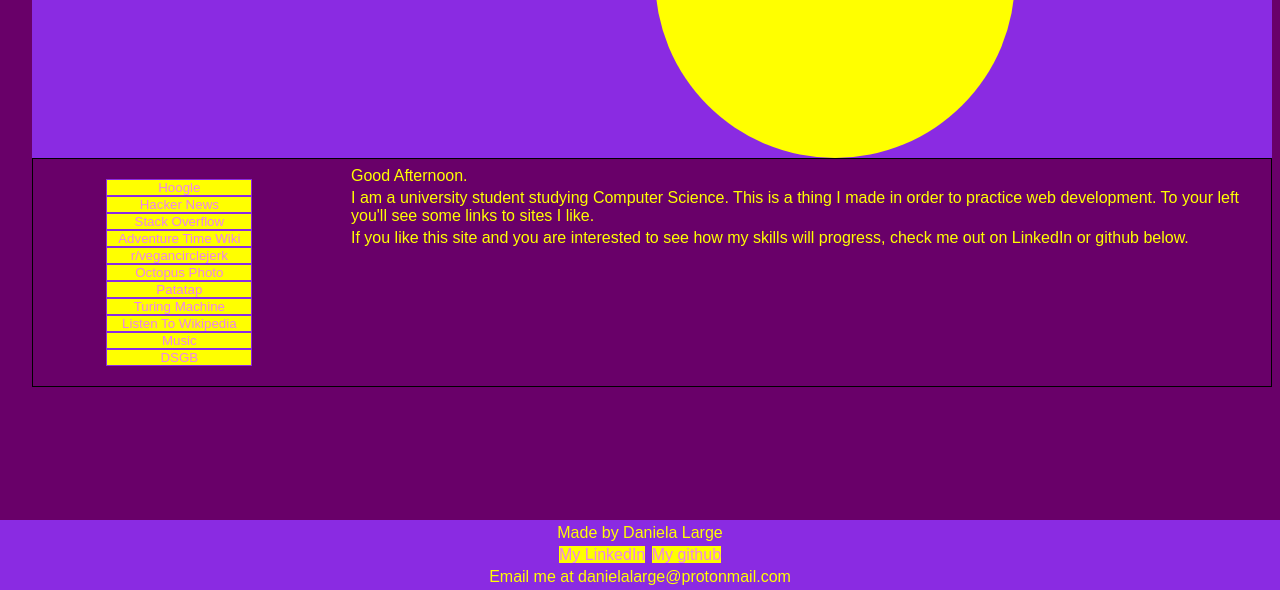
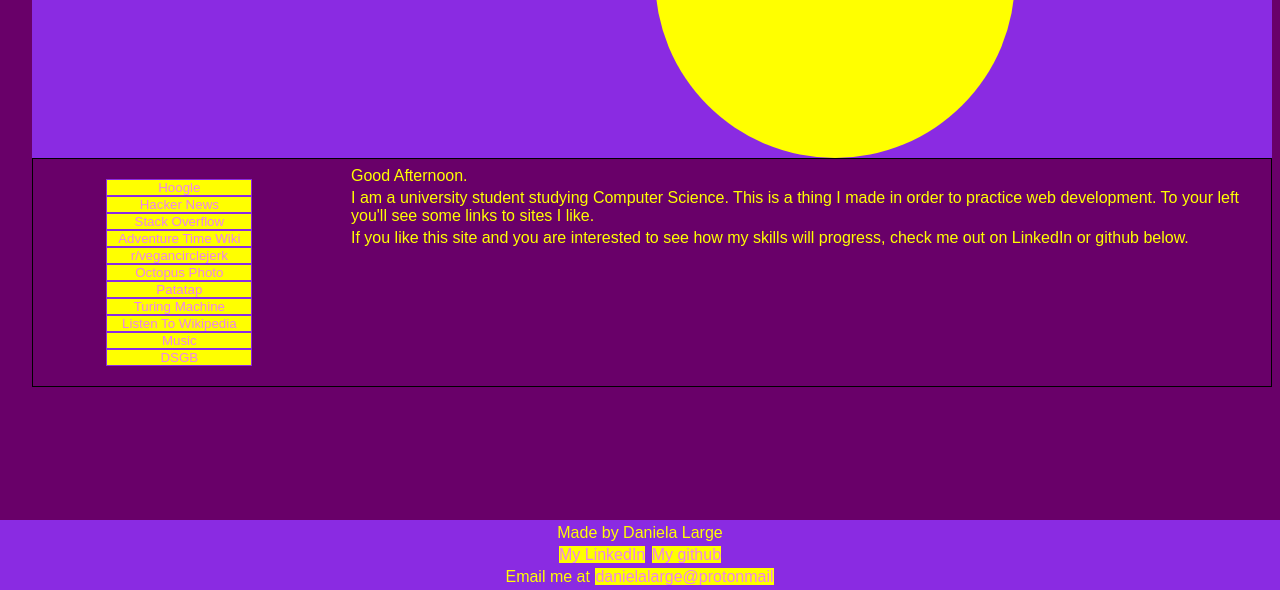
Before and after one commit to dannylarge144/dannylarge144.github.io, a plain HTML site: page index.html in a window 1280 px wide. Shown: the part 210-800 px from the top of the page. Drawn offline with Linux system fonts and the light colour scheme.

Commit message:
Update index.html

```diff
--- a/index.html
+++ b/index.html
@@ -70,5 +70,5 @@
     <p>Made by Daniela Large</p>
     <a href="https://www.linkedin.com/in/daniela-large-98822b254/">My LinkedIn</a>
     <a href="https://github.com/dannylarge144">My github</a>
-    <p>Email me at danielalarge@protonmail.com</p>
+    <p>Email me at <a href= mailto:danielalarge@protonmail.com>danielalarge@protonmail</a></p>
 </footer>
```
